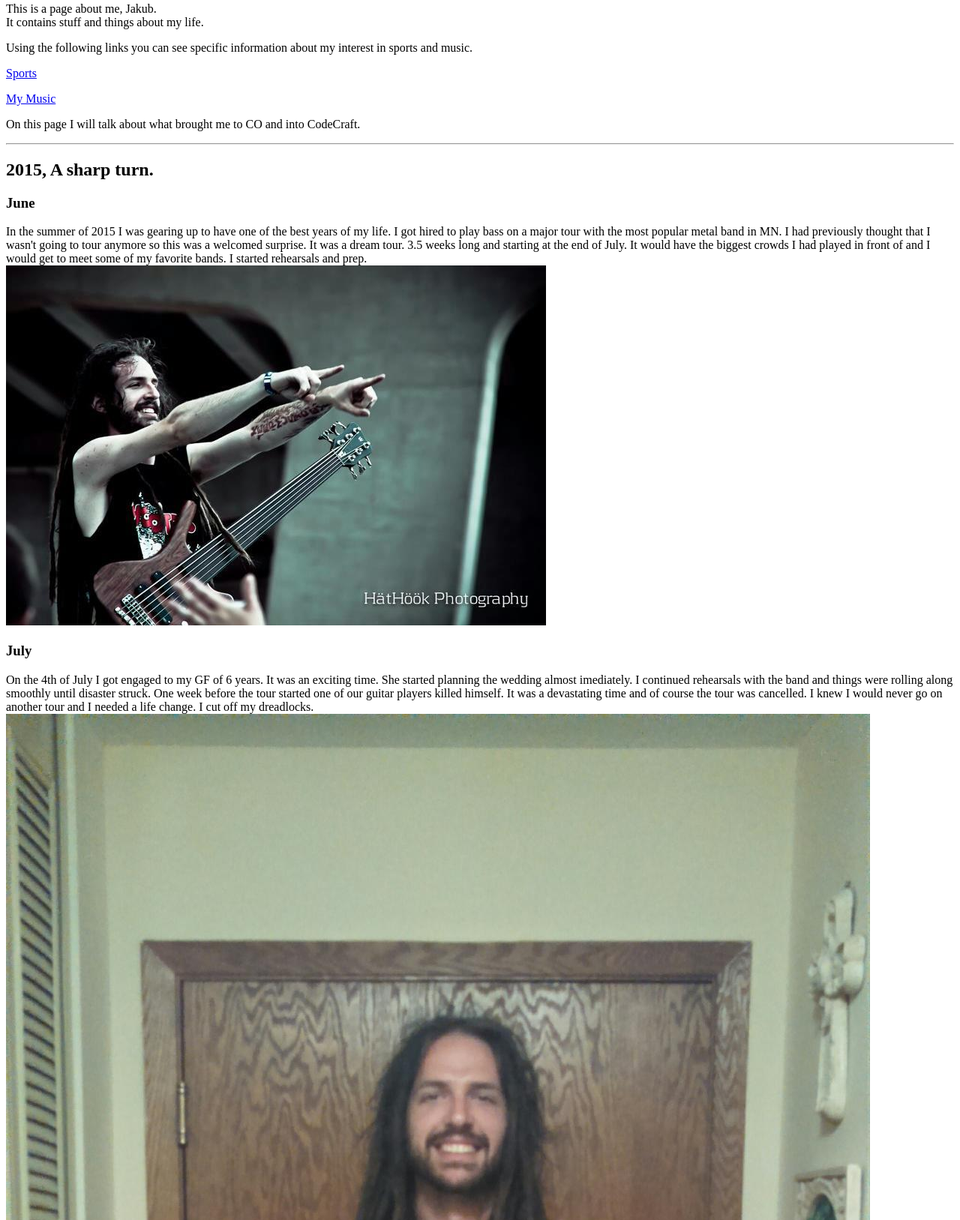
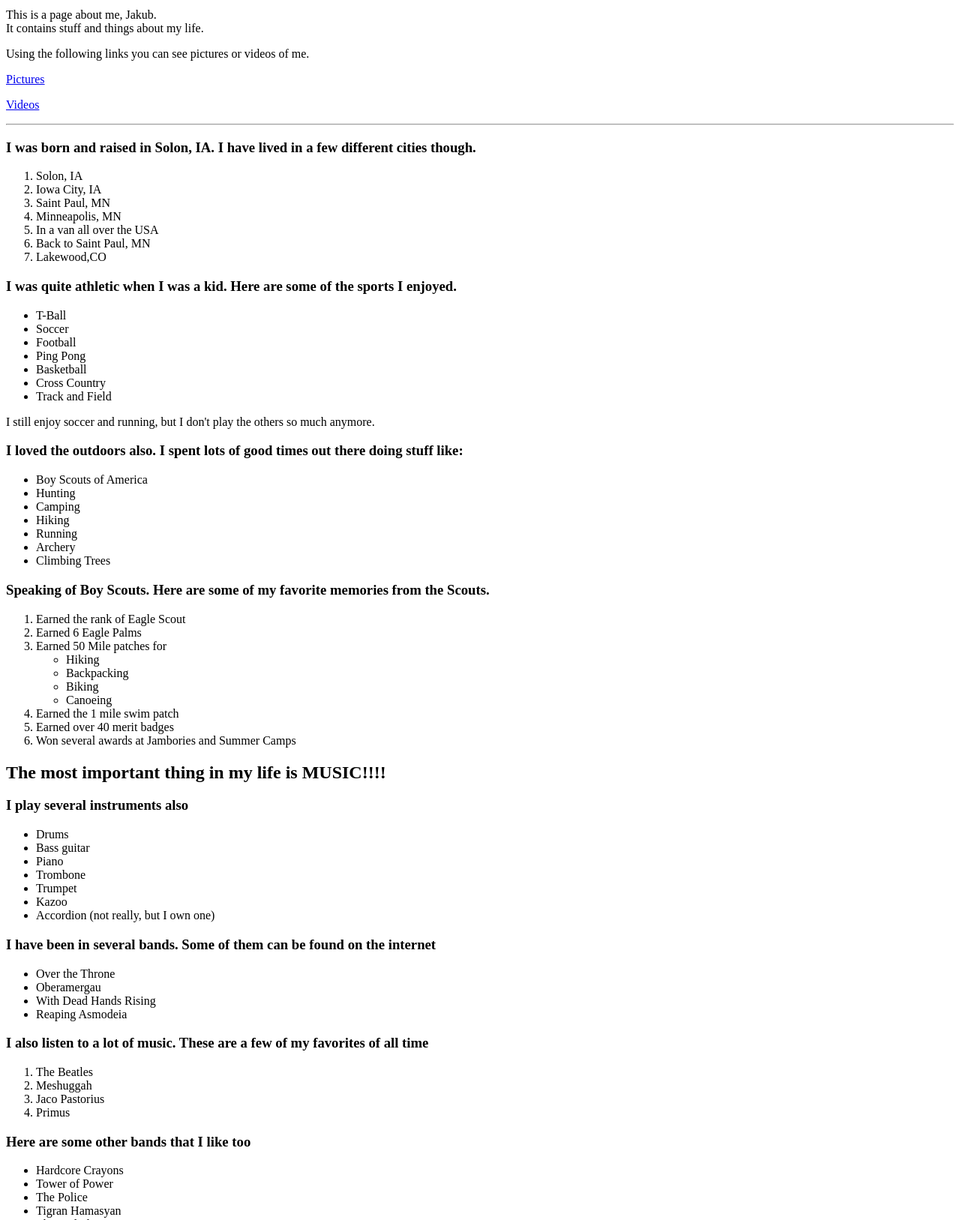
Before and after one commit to theJakub/First-Assignment, a plain HTML site: page index.html in a window 1280 px wide. Shown: the part 87-1714 px from the top of the page at 75% size. Drawn offline with Linux system fonts and the light colour scheme.

Commit message:
InitialCommit

```diff
--- a/index.html
+++ b/index.html
@@ -8,35 +8,101 @@
 		<h1>Welcome to Jakub's Page!!!</h1>
 		<hr>
 		<div>
-			<article>This is a page about me, Jakub. <br>It contains stuff and things about my life.</article>
-			<p>Using the following links you can see specific information about my interest in sports and music.</p>
-			<p><a href="about.html">Sports</a></p>
-			<p><a href="music.html">My Music</a></p>
-		</div>
-		<div>
-			<p>On this page I will talk about what brought me to CO and into CodeCraft.</p>
+			<p>This is a page about me, Jakub. <br>It contains stuff and things about my life.</p>
+			<p>Using the following links you can see pictures or videos of me.</p>
+			<p><a href="about.html">Pictures</a></p>
+			<p><a href="videos.html">Videos</a></p>
 		</div>
 		<hr>
-		<div>
-			<h2>2015, A sharp turn.</h2>
-			<h3>June</h3>
-			<article>In the summer of 2015 I was gearing up to have one of the best years of my life. I got hired to play bass on a major tour with the most popular metal band in MN. I had previously thought that I wasn't going to tour anymore so this was a welcomed surprise. It was a dream tour. 3.5 weeks long and starting at the end of July. It would have the biggest crowds I had played in front of and I would get to meet some of my favorite bands. I started rehearsals and prep.</article>
-		</div>
-		<div>
-			<img src="june.jpg">
-		</div>
+		<h3>I was born and raised in Solon, IA. I have lived in a few different cities though.</h3>
+		<ol>
+			<li>Solon, IA</li>
+			<li>Iowa City, IA</li>
+			<li>Saint Paul, MN</li>
+			<li>Minneapolis, MN</li>
+			<li>In a van all over the USA</li>
+			<li>Back to Saint Paul, MN</li>
+			<li>Lakewood,CO</li>
+		</ol>
 
-		<div>
-			<h3>July</h3>
-			<article>On the 4th of July I got engaged to my GF of 6 years. It was an exciting time. She started planning the wedding almost imediately. I continued rehearsals with the band and things were rolling along smoothly until disaster struck. One week before the tour started one of our guitar players killed himself. It was a devastating time and of course the tour was cancelled. I knew I would never go on another tour and I needed a life change. I cut off my dreadlocks.</article>
-		</div>
-		<div>
-			<img src="july1.jpg"><img src="july2.jpg">
-		</div>
+		<h3>I was quite athletic when I was a kid. Here are some of the sports I enjoyed.</h3>
+		<ul>
+			<li>T-Ball</li>
+			<li>Soccer</li>
+			<li>Football</li>
+			<li>Ping Pong</li>
+			<li>Basketball</li>
+			<li>Cross Country</li>
+			<li>Track and Field</li>
+		</ul>
+		<p>I still enjoy soccer and running, but I don't play the others so much anymore.</p>
 
-		<div>
-			<h3>August</h3>
-			<article>My emotions were subsiding and I was getting back to my normal days. I got hired to play a CD release show for one of my coworkers. He had recently made a CD and it sounded great. While preparing for this show my vehicle broke down. The next day I found out my coworker hired a different musician for his show without telling me. Another gig lost and I couldn't afford to fix my vehicle. I knew I needed to make some sort of change in my life to keep financial stresses from hitting so often. I needed to make more money. I was not </article>
-		</div>
+		<h3>I loved the outdoors also. I spent lots of good times out there doing stuff like:</h3>
+		<ul>
+			<li>Boy Scouts of America</li>
+			<li>Hunting</li>
+			<li>Camping</li>
+			<li>Hiking</li>
+			<li>Running</li>
+			<li>Archery</li>
+			<li>Climbing Trees</li>
+		</ul>
+
+		<h3>Speaking of Boy Scouts. Here are some of my favorite memories from the Scouts.</h3>
+		<ol>
+			<li>Earned the rank of Eagle Scout</li>
+			<li>Earned 6 Eagle Palms</li>
+			<li>Earned 50 Mile patches for
+				<ul>
+					<li>Hiking</li>
+					<li>Backpacking</li>
+					<li>Biking</li>
+					<li>Canoeing</li>
+				</ul>
+			</li>
+			<li>Earned the 1 mile swim patch</li>
+			<li>Earned over 40 merit badges</li>
+			<li>Won several awards at Jambories and Summer Camps</li>
+		</ol>
+
+		<h2>The most important thing in my life is MUSIC!!!!</h2>
+		<h3>I play several instruments also</h3>
+		<ul>
+			<li>Drums</li>
+			<li>Bass guitar</li>
+			<li>Piano</li>
+			<li>Trombone</li>
+			<li>Trumpet</li>
+			<li>Kazoo</li>
+			<li>Accordion (not really, but I own one)</li>
+		</ul>
+
+		<h3>I have been in several bands. Some of them can be found on the internet</h3>
+		<ul>
+			<li>Over the Throne</li>
+			<li>Oberamergau</li>
+			<li>With Dead Hands Rising</li>
+			<li>Reaping Asmodeia</li>
+		</ul>
+
+		<h3>I also listen to a lot of music. These are a few of my favorites of all time</h3>
+		<ol>
+			<li>The Beatles</li>
+			<li>Meshuggah</li>
+			<li>Jaco Pastorius</li>
+			<li>Primus</li>
+		</ol>
+
+		<h3>Here are some other bands that I like too</h3>
+		<ul>
+			<li>Hardcore Crayons</li>
+			<li>Tower of Power</li>
+			<li>The Police</li>
+			<li>Tigran Hamasyan</li>
+			<li>The Bad Plus</li>
+			<li>Johann Sebastian Bach</li>
+		</ul>
+
+		<p>Lastly I will leave you with a song of <em>great power</em>. Close your eyes and listen at a high volume. It will <strong>move</strong> you! <a href="https://www.youtube.com/watch?v=vQVeaIHWWck">Click Here</a></p>
 	</body>
 </html>
```
Also changed, not shown: about.html (+15 -3 lines), videos.html (added, +20 -0 lines), current.jpg (added), drums1.jpg (added), drums2.jpg (added), july2.jpg, june1.jpg (renamed from june.jpg), june2.jpg (added).
